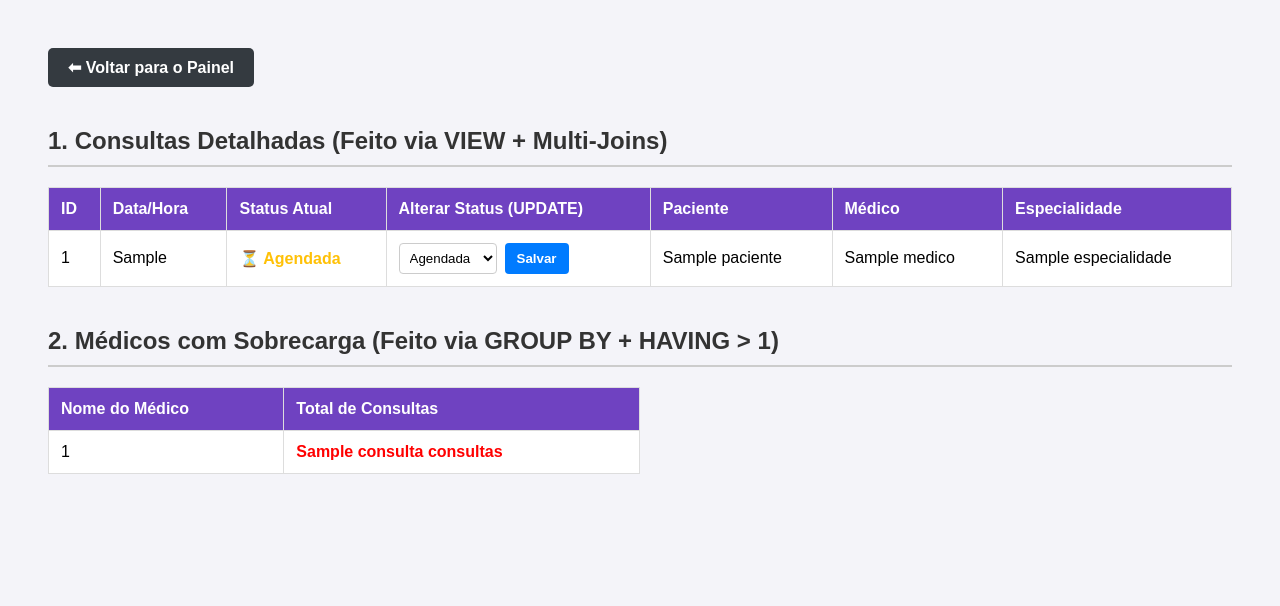
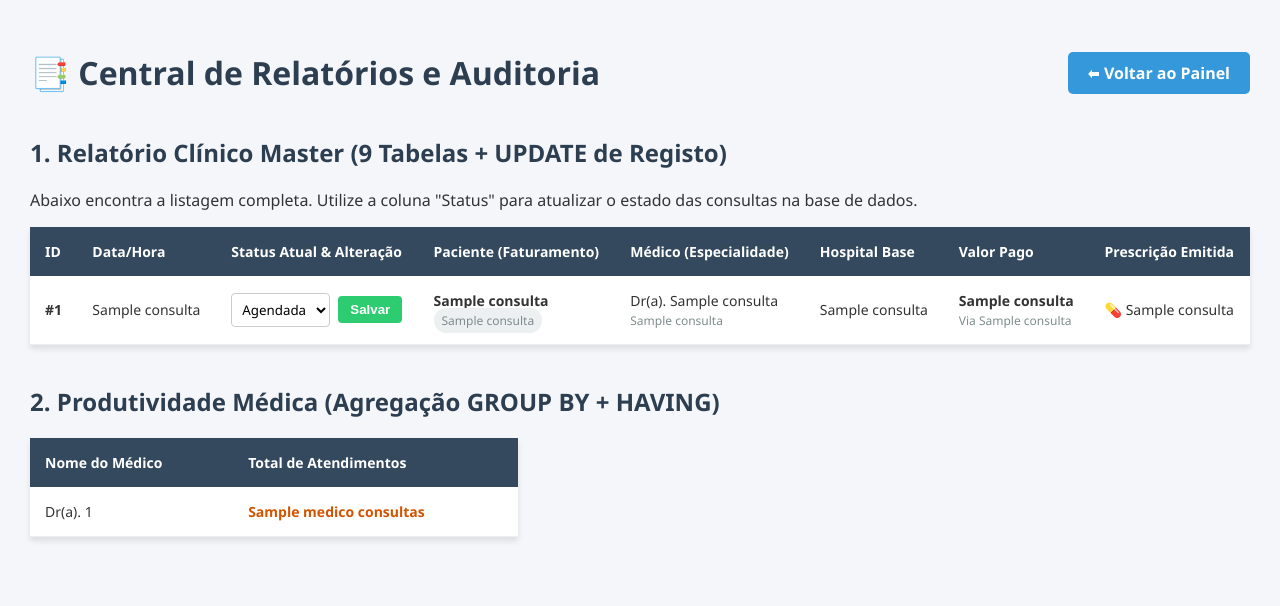
Before and after one commit to Capim32/ProjetoFinal_BD, a Flask app: page /relatorios in a window 1280 px wide. Shown: the top 606 px of the page. Run offline with Flask 3, Linux system fonts and the light colour scheme; a database or web service that is not in the repository returns one stand-in record (values such as "Sample title"); some libraries are stand-ins or nearby versions.

Commit message:
produto 'final'

```diff
--- a/app.py
+++ b/app.py
@@ -11,15 +11,14 @@ URL_DO_BANCO = os.getenv("URL_DO_BANCO")
 def conectar_banco():
     return psycopg2.connect(URL_DO_BANCO)
 
-# ----------------------------------------------------
+# ====================================================
 # 1. ROTA DE LISTAGEM (Página Inicial Completa)
-# ----------------------------------------------------
+# ====================================================
 @app.route('/')
 def tela_inicial():
     conexao = conectar_banco()
     cursor = conexao.cursor()
 
-    # 1. Busca de Pacientes com LEFT JOIN para trazer a herança
     termo_busca = request.args.get('busca')
     if termo_busca:
         cursor.execute("""
@@ -43,13 +42,9 @@ def tela_inicial():
         """)
     lista_pacientes = cursor.fetchall()
 
-    # ====================================================
-    # GATILHO DE CORREÇÃO: BUSCA DE DEPENDENTES
-    # ====================================================
     cursor.execute("SELECT nome_dependente, paciente_id, data_nascimento, telefone FROM dependente;")
     lista_dependentes = cursor.fetchall()
 
-    # 2. Busca de Médicos
     cursor.execute("""
         SELECT m.medico_id, m.nome, m.crm, e.nome
         FROM medico m
@@ -58,9 +53,11 @@ def tela_inicial():
     """)
     lista_medicos = cursor.fetchall()
 
-    # 3. Busca de Especialidades
     cursor.execute("SELECT espec_id, nome FROM especialidade ORDER BY nome;")
     lista_especialidades = cursor.fetchall()
+
+    cursor.execute("SELECT hospital_id, nome, cnpj FROM hospital ORDER BY nome;")
+    lista_hospitais = cursor.fetchall()
 
     erro = request.args.get('erro')
 
@@ -72,6 +69,7 @@ def tela_inicial():
                            dependentes=lista_dependentes,
                            medicos=lista_medicos,
                            especialidades=lista_especialidades,
+                           hospitais=lista_hospitais,
                            erro=erro,
                            busca_atual=termo_busca)
 
@@ -94,15 +92,14 @@ def inserir_paciente():
     conexao = conectar_banco()
     cursor = conexao.cursor()
     try:
-        # 1. Gera o próximo ID do paciente
         cursor.execute("SELECT COALESCE(MAX(paciente_id), 0) + 1 FROM paciente;")
         novo_id = cursor.fetchone()[0]
 
-        # 2. Insere na tabela base (Superclasse)
+        # Insere na tabela base (Superclasse)
         cursor.execute("INSERT INTO paciente (paciente_id, nome, cpf, telefone) VALUES (%s, %s, %s, %s);",
                        (novo_id, nome_digitado, cpf_formatado, telefone_digitado))
 
-        # 3. Insere na tabela especializada correspondente (Subclasse)
+        # Insere na tabela especializada correspondente (Subclasse)
         if tipo_paciente == 'conveniado':
             nome_convenio = request.form['nome_convenio']
             num_carteira = request.form['num_carteira']
@@ -163,7 +160,6 @@ def deletar_dependente(id_paciente, nome_dependente):
     conexao = conectar_banco()
     cursor = conexao.cursor()
     try:
-        # Usa a Chave Primária Composta exata para deletar
         cursor.execute("DELETE FROM dependente WHERE paciente_id = %s AND nome_dependente = %s;",
                        (id_paciente, nome_dependente))
         conexao.commit()
@@ -224,6 +220,64 @@ def deletar_medico(id_medico):
     return redirect(url_for('tela_inicial'))
 
 # ====================================================
+# ROTAS DE HOSPITAIS E ATENDIMENTOS
+# ====================================================
+@app.route('/inserir_hospital', methods=['POST'])
+def inserir_hospital():
+    nome = request.form['nome']
+    cnpj = request.form['cnpj']
+    endereco = request.form['endereco']
+    telefone = request.form['telefone']
+
+    conexao = conectar_banco()
+    cursor = conexao.cursor()
+    try:
+        cursor.execute("SELECT COALESCE(MAX(hospital_id), 0) + 1 FROM hospital;")
+        novo_id = cursor.fetchone()[0]
+
+        cursor.execute("""
+            INSERT INTO hospital (hospital_id, cnpj, nome, endereco, telefone)
+            VALUES (%s, %s, %s, %s, %s);
+        """, (novo_id, cnpj, nome, endereco, telefone))
+        conexao.commit()
+    except errors.UniqueViolation:
+        conexao.rollback()
+        return redirect(url_for('tela_inicial', erro="Erro: Já existe um hospital cadastrado com este CNPJ!"))
+    except Exception as e:
+        conexao.rollback()
+        return redirect(url_for('tela_inicial', erro=f"Erro ao cadastrar hospital: {e}"))
+    finally:
+        cursor.close()
+        conexao.close()
+
+    return redirect(url_for('tela_inicial'))
+
+@app.route('/vincular_hospital', methods=['POST'])
+def vincular_hospital():
+    medico_id = request.form['medico_id']
+    hospital_id = request.form['hospital_id']
+
+    conexao = conectar_banco()
+    cursor = conexao.cursor()
+    try:
+        cursor.execute("""
+            INSERT INTO atende (medico_id, hospital_id)
+            VALUES (%s, %s);
+        """, (medico_id, hospital_id))
+        conexao.commit()
+    except errors.UniqueViolation:
+        conexao.rollback()
+        return redirect(url_for('tela_inicial', erro="Vínculo duplicado: Este médico já está cadastrado neste hospital!"))
+    except Exception as e:
+        conexao.rollback()
+        return redirect(url_for('tela_inicial', erro=f"Erro ao vincular médico: {e}"))
+    finally:
+        cursor.close()
+        conexao.close()
+
+    return redirect(url_for('tela_inicial'))
+
+# ====================================================
 # ROTA DE CONSULTA
 # ====================================================
 @app.route('/inserir_consulta', methods=['POST'])
@@ -258,31 +312,26 @@ def inserir_consulta():
     return redirect(url_for('tela_inicial'))
 
 # ====================================================
-# ROTA PARA ATUALIZAR STATUS DA CONSULTA
+# ATUALIZAR STATUS DA CONSULTA (UPDATE)
 # ====================================================
 @app.route('/atualizar_status_consulta', methods=['POST'])
 def atualizar_status_consulta():
     consulta_id = request.form['consulta_id']
-    novo_status = request.form['status']
+    novo_status = request.form['novo_status'] # 'Agendada', 'Realizada' ou 'Cancelada'
 
     conexao = conectar_banco()
     cursor = conexao.cursor()
     try:
-        # Executa a atualização respeitando a restrição CHECK do banco
-        cursor.execute("""
-            UPDATE consulta
-            SET status = %s
-            WHERE consulta_id = %s;
-        """, (novo_status, consulta_id))
+        cursor.execute("UPDATE consulta SET status = %s WHERE consulta_id = %s;", (novo_status, consulta_id))
         conexao.commit()
     except Exception as e:
         conexao.rollback()
-        return redirect(url_for('relatorios', erro=f"Erro ao atualizar status: {e}"))
+        return redirect(url_for('tela_inicial', erro=f"Erro ao atualizar: {e}"))
     finally:
         cursor.close()
         conexao.close()
 
-    return redirect(url_for('relatorios'))
+    return redirect(url_for('tela_inicial'))
 
 # ====================================================
 # ROTA DE PRESCRIÇÃO MÉDICA (Relação 1:1)
@@ -296,7 +345,6 @@ def inserir_prescricao():
     conexao = conectar_banco()
     cursor = conexao.cursor()
     try:
-        # Pega o próximo ID disponível (simulando um auto-incremento)
         cursor.execute("SELECT COALESCE(MAX(presc_id), 0) + 1 FROM prescricao;")
         novo_id = cursor.fetchone()[0]
 
@@ -364,36 +412,71 @@ def inserir_pagamento():
 
     return redirect(url_for('tela_inicial'))
 
+from flask import render_template_string
+
 # ====================================================
-# ROTA DE RELATÓRIOS (ordenado por data e hora)
+# CENTRAL DE RELATÓRIOS (Master + Produtividade)
 # ====================================================
 @app.route('/relatorios')
 def relatorios():
     conexao = conectar_banco()
     cursor = conexao.cursor()
 
-    cursor.execute("""
-        SELECT consulta_id, data_hora, status, paciente, medico, especialidade
-        FROM vw_consultas_detalhadas
-        ORDER BY data_hora;
-    """)
-    view_consultas = cursor.fetchall()
+    try:
+        # Mega Query (Junção de 9 Tabelas)
+        cursor.execute("""
+            SELECT
+                c.consulta_id,
+                TO_CHAR(c.data_hora, 'DD/MM/YYYY HH24:MI') AS data_hora,
+                c.status,
+                p.nome AS paciente_nome,
+                CASE
+                    WHEN conv.paciente_id IS NOT NULL THEN 'Conveniado (' || conv.nome_convenio || ')'
+                    WHEN part.paciente_id IS NOT NULL THEN 'Particular'
+                    ELSE 'Padrão'
+                END AS tipo_paciente,
+                m.nome AS medico_nome,
+                e.nome AS especialidade,
+                COALESCE(h.nome, 'Não vinculado') AS hospital,
+                COALESCE('R$ ' || pg.valor::text, 'Aguardando Pagamento') AS valor,
+                COALESCE(pg.metodo, '-') AS metodo,
+                COALESCE(pr.medicamento || ' (' || pr.dosagem || ')', 'Nenhuma') AS prescricao
+            FROM consulta c
+            INNER JOIN paciente p ON c.paciente_id = p.paciente_id
+            LEFT JOIN conveniado conv ON p.paciente_id = conv.paciente_id
+            LEFT JOIN particular part ON p.paciente_id = part.paciente_id
+            INNER JOIN medico m ON c.medico_id = m.medico_id
+            LEFT JOIN especialidade e ON m.espec_id = e.espec_id
+            LEFT JOIN hospital h ON m.hospital_id = h.hospital_id
+            LEFT JOIN pagamento pg ON c.consulta_id = pg.consulta_id
+            LEFT JOIN prescricao pr ON c.consulta_id = pr.consulta_id
+            ORDER BY c.data_hora DESC, c.consulta_id DESC;
+        """)
+        dados_master = cursor.fetchall()
 
-    cursor.execute("""
-        SELECT m.nome, COUNT(c.consulta_id) AS total_consultas
-        FROM consulta c
-        INNER JOIN medico m ON c.medico_id = m.medico_id
-        GROUP BY m.nome
-        HAVING COUNT(c.consulta_id) > 1;
-    """)
-    medicos_sobrecarregados = cursor.fetchall()
+        # Relatório de Produtividade (Exigência de GROUP BY + HAVING)
+        cursor.execute("""
+            SELECT m.nome, COUNT(c.consulta_id) AS total_consultas
+            FROM medico m
+            JOIN consulta c ON m.medico_id = c.medico_id
+            GROUP BY m.medico_id, m.nome
+            HAVING COUNT(c.consulta_id) > 0
+            ORDER BY total_consultas DESC;
+        """)
+        sobrecarregados = cursor.fetchall()
 
-    # Captura mensagens de erro específicas para a tela de relatórios
+    except Exception as e:
+        return f"Erro ao gerar relatórios: {e}"
+    finally:
+        cursor.close()
+        conexao.close()
+
     erro = request.args.get('erro')
 
-    cursor.close()
-    conexao.close()
-    return render_template('relatorios.html', consultas=view_consultas, sobrecarregados=medicos_sobrecarregados, erro=erro)
+    return render_template('relatorios.html',
+                           dados_master=dados_master,
+                           sobrecarregados=sobrecarregados,
+                           erro=erro)
 
 if __name__ == '__main__':
     app.run(debug=True)
--- a/templates/relatorios.html
+++ b/templates/relatorios.html
@@ -2,25 +2,29 @@
 <html lang="pt-BR">
 <head>
     <meta charset="UTF-8">
-    <title>Relatórios Avançados</title>
+    <title>Relatórios Clínicos e Financeiros</title>
     <style>
-        body { font-family: Arial, sans-serif; padding: 40px; background-color: #f4f4f9; }
-        table { width: 100%; border-collapse: collapse; margin-bottom: 40px; background-color: white;}
-        th, td { padding: 12px; border: 1px solid #ddd; text-align: left; }
-        th { background-color: #6f42c1; color: white; }
-        h2 { color: #333; border-bottom: 2px solid #ccc; padding-bottom: 10px;}
-        .voltar { display: inline-block; padding: 10px 20px; background-color: #343a40; color: white; text-decoration: none; border-radius: 5px; margin-bottom: 20px; font-weight: bold;}
-        .alerta { background-color: #f8d7da; color: #721c24; padding: 15px; border-radius: 5px; margin-bottom: 20px; border: 1px solid #f5c6cb; font-weight: bold;}
-        select.status-select { padding: 6px; border-radius: 4px; border: 1px solid #ccc; background-color: #fff; }
-        button.btn-atualizar { padding: 6px 12px; background-color: #007bff; color: white; border: none; border-radius: 4px; cursor: pointer; font-weight: bold; }
-        button.btn-atualizar:hover { background-color: #0056b3; }
+        body { font-family: 'Segoe UI', Tahoma, Geneva, Verdana, sans-serif; background-color: #f4f6f9; color: #333; padding: 30px; margin: 0; }
+        .header { display: flex; justify-content: space-between; align-items: center; margin-bottom: 20px; }
+        h1, h2 { color: #2c3e50; }
+        .btn-voltar { background-color: #3498db; color: white; padding: 10px 20px; text-decoration: none; border-radius: 5px; font-weight: bold; }
+        .btn-voltar:hover { background-color: #2980b9; }
+        table { width: 100%; border-collapse: collapse; background-color: white; box-shadow: 0 4px 6px rgba(0,0,0,0.1); margin-bottom: 40px;}
+        th { background-color: #34495e; color: white; padding: 15px; text-align: left; font-size: 14px; }
+        td { padding: 15px; border-bottom: 1px solid #eee; font-size: 14px; vertical-align: middle; }
+        tr:hover { background-color: #f9f9f9; }
+        .alerta { background-color: #fadbd8; color: #c0392b; padding: 15px; border-radius: 8px; margin-bottom: 20px; font-weight: bold; border-left: 5px solid #e74c3c; }
+        select.status-select { padding: 6px; border-radius: 4px; border: 1px solid #ccc; background-color: #fff; font-family: inherit;}
+        button.btn-atualizar { padding: 6px 12px; background-color: #2ecc71; color: white; border: none; border-radius: 4px; cursor: pointer; font-weight: bold; transition: 0.3s;}
+        button.btn-atualizar:hover { background-color: #27ae60; }
+        .pill { background-color: #ecf0f1; padding: 4px 8px; border-radius: 12px; font-size: 12px; color: #7f8c8d; }
     </style>
 </head>
 <body>
-
-    <a href="/" class="voltar">⬅ Voltar para o Painel</a>
-
-    <h2>1. Consultas Detalhadas (Feito via VIEW + Multi-Joins)</h2>
+    <div class="header">
+        <h1>📑 Central de Relatórios e Auditoria</h1>
+        <a href="/" class="btn-voltar">⬅ Voltar ao Painel</a>
+    </div>
 
     {% if erro %}
         <div class="alerta">
@@ -28,64 +32,71 @@
         </div>
     {% endif %}
 
+    <h2>1. Relatório Clínico Master (9 Tabelas + UPDATE de Registo)</h2>
+    <p>Abaixo encontra a listagem completa. Utilize a coluna "Status" para atualizar o estado das consultas na base de dados.</p>
+
     <table>
         <thead>
             <tr>
                 <th>ID</th>
                 <th>Data/Hora</th>
-                <th>Status Atual</th>
-                <th>Alterar Status (UPDATE)</th>
-                <th>Paciente</th>
-                <th>Médico</th>
-                <th>Especialidade</th>
+                <th>Status Atual & Alteração</th>
+                <th>Paciente (Faturamento)</th>
+                <th>Médico (Especialidade)</th>
+                <th>Hospital Base</th>
+                <th>Valor Pago</th>
+                <th>Prescrição Emitida</th>
             </tr>
         </thead>
         <tbody>
-            {% for consulta in consultas %}
+            {% for linha in dados_master %}
             <tr>
-                <td>{{ consulta[0] }}</td>
-                <td>{{ consulta[1] }}</td>
+                <td><strong>#{{ linha[0] }}</strong></td>
+                <td>{{ linha[1] }}</td>
                 <td>
-                    {% if consulta[2] == 'Realizada' %}
-                        <span style="color: #28a745; font-weight: bold;">✔️ Realizada</span>
-                    {% elif consulta[2] == 'Cancelada' %}
-                        <span style="color: #dc3545; font-weight: bold;">❌ Cancelada</span>
-                    {% else %}
-                        <span style="color: #ffc107; font-weight: bold;">⏳ Agendada</span>
-                    {% endif %}
-                </td>
-                <td>
-                    <form action="/atualizar_status_consulta" method="POST" style="display: flex; gap: 8px; margin: 0;">
-                        <input type="hidden" name="consulta_id" value="{{ consulta[0] }}">
-                        <select name="status" class="status-select" required>
-                            <option value="Agendada" {% if consulta[2] == 'Agendada' %}selected{% endif %}>Agendada</option>
-                            <option value="Realizada" {% if consulta[2] == 'Realizada' %}selected{% endif %}>Realizada</option>
-                            <option value="Cancelada" {% if consulta[2] == 'Cancelada' %}selected{% endif %}>Cancelada</option>
+                    <form action="/atualizar_status_consulta" method="POST" style="display: flex; gap: 8px; margin: 0; align-items: center;">
+                        <input type="hidden" name="consulta_id" value="{{ linha[0] }}">
+                        <select name="novo_status" class="status-select" required>
+                            <option value="Agendada" {% if linha[2] == 'Agendada' %}selected{% endif %}>Agendada</option>
+                            <option value="Realizada" {% if linha[2] == 'Realizada' %}selected{% endif %}>Realizada</option>
+                            <option value="Cancelada" {% if linha[2] == 'Cancelada' %}selected{% endif %}>Cancelada</option>
                         </select>
                         <button type="submit" class="btn-atualizar">Salvar</button>
                     </form>
                 </td>
-                <td>{{ consulta[3] }}</td>
-                <td>{{ consulta[4] }}</td>
-                <td>{{ consulta[5] }}</td>
+                <td><strong>{{ linha[3] }}</strong><br><span class="pill">{{ linha[4] }}</span></td>
+                <td>Dr(a). {{ linha[5] }}<br><span style="font-size: 12px; color: #7f8c8d;">{{ linha[6] }}</span></td>
+                <td>{{ linha[7] }}</td>
+                <td><strong>{{ linha[8] }}</strong><br>
+                    {% if linha[9] != '-' %}
+                        <span style="font-size: 12px; color: #7f8c8d;">Via {{ linha[9] }}</span>
+                    {% endif %}
+                </td>
+                <td>
+                    {% if linha[10] == 'Nenhuma' %}
+                        <span style="color: #bdc3c7; font-style: italic;">Nenhuma</span>
+                    {% else %}
+                        💊 {{ linha[10] }}
+                    {% endif %}
+                </td>
             </tr>
             {% endfor %}
         </tbody>
     </table>
 
-    <h2>2. Médicos com Sobrecarga (Feito via GROUP BY + HAVING > 1)</h2>
-    <table style="width: 50%;">
+    <h2>2. Produtividade Médica (Agregação GROUP BY + HAVING)</h2>
+    <table style="width: 40%;">
         <thead>
             <tr>
                 <th>Nome do Médico</th>
-                <th>Total de Consultas</th>
+                <th>Total de Atendimentos</th>
             </tr>
         </thead>
         <tbody>
             {% for medico in sobrecarregados %}
             <tr>
-                <td>{{ medico[0] }}</td>
-                <td style="color: red; font-weight: bold;">{{ medico[1] }} consultas</td>
+                <td>Dr(a). {{ medico[0] }}</td>
+                <td style="font-weight: bold; color: #d35400;">{{ medico[1] }} consultas</td>
             </tr>
             {% endfor %}
         </tbody>
```
Also changed, not shown: templates/index.html (+49 -2 lines).
